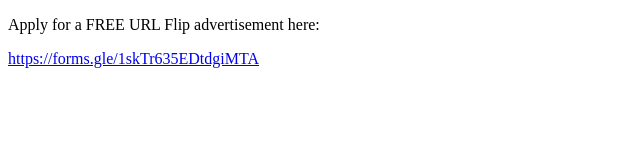
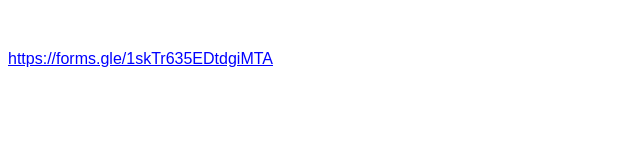
Before and after one commit to minidogg/URL-Flip, a website: page static/advertise.html in a window 1280 px wide. Shown: the whole page, without its empty margins (0-640 px from the left). Drawn offline with Linux system fonts and the light colour scheme.

```diff
--- a/static/advertise.html
+++ b/static/advertise.html
@@ -4,6 +4,18 @@
     <meta charset="UTF-8" />
     <meta name="viewport" content="width=device-width, initial-scale=1.0" />
     <title>URL Flip - Advertise</title>
+
+    <style>
+      *{
+        font-family: Arial, Helvetica, sans-serif;
+      }
+      p{
+       color: white;
+      }
+      a{
+        color:blue;
+      }
+    </style>
   </head>
   <body>
     <p>Apply for a FREE URL Flip advertisement here:</p>
```
Also changed, not shown: readme.md.
